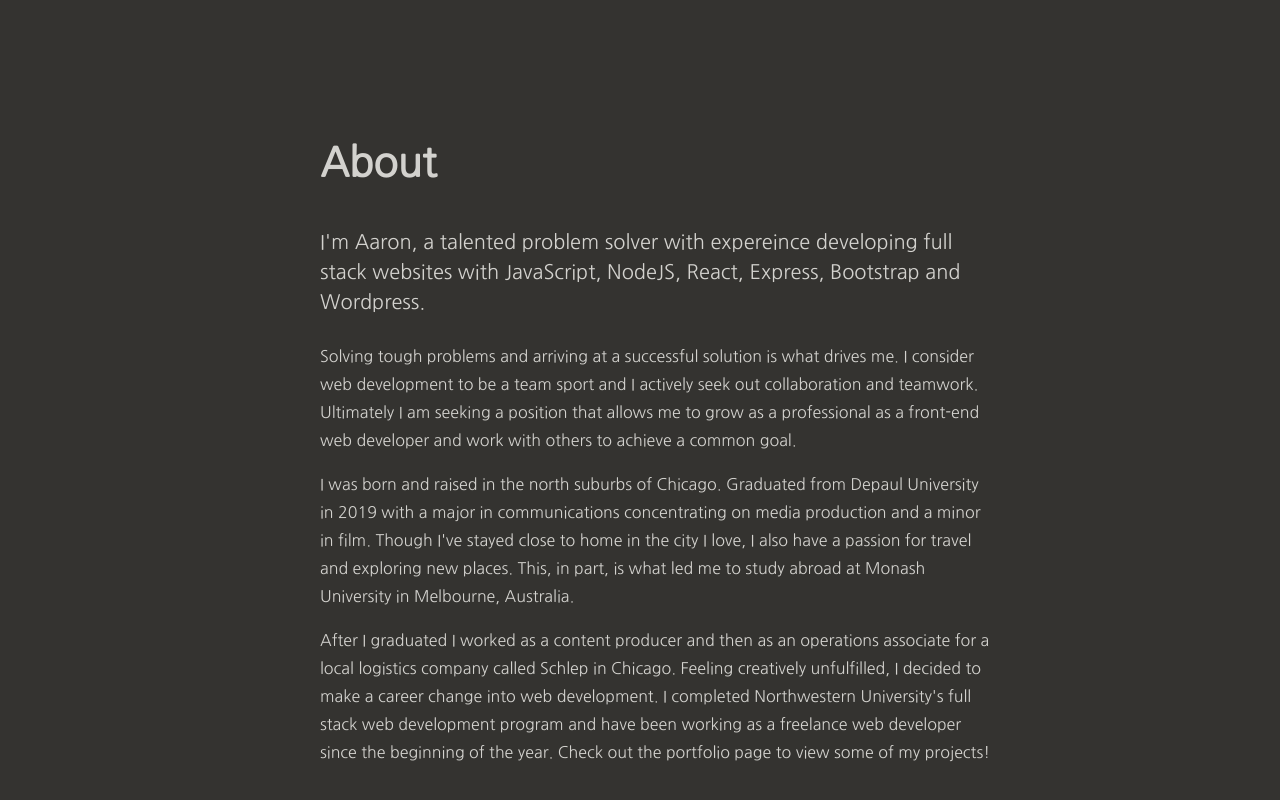
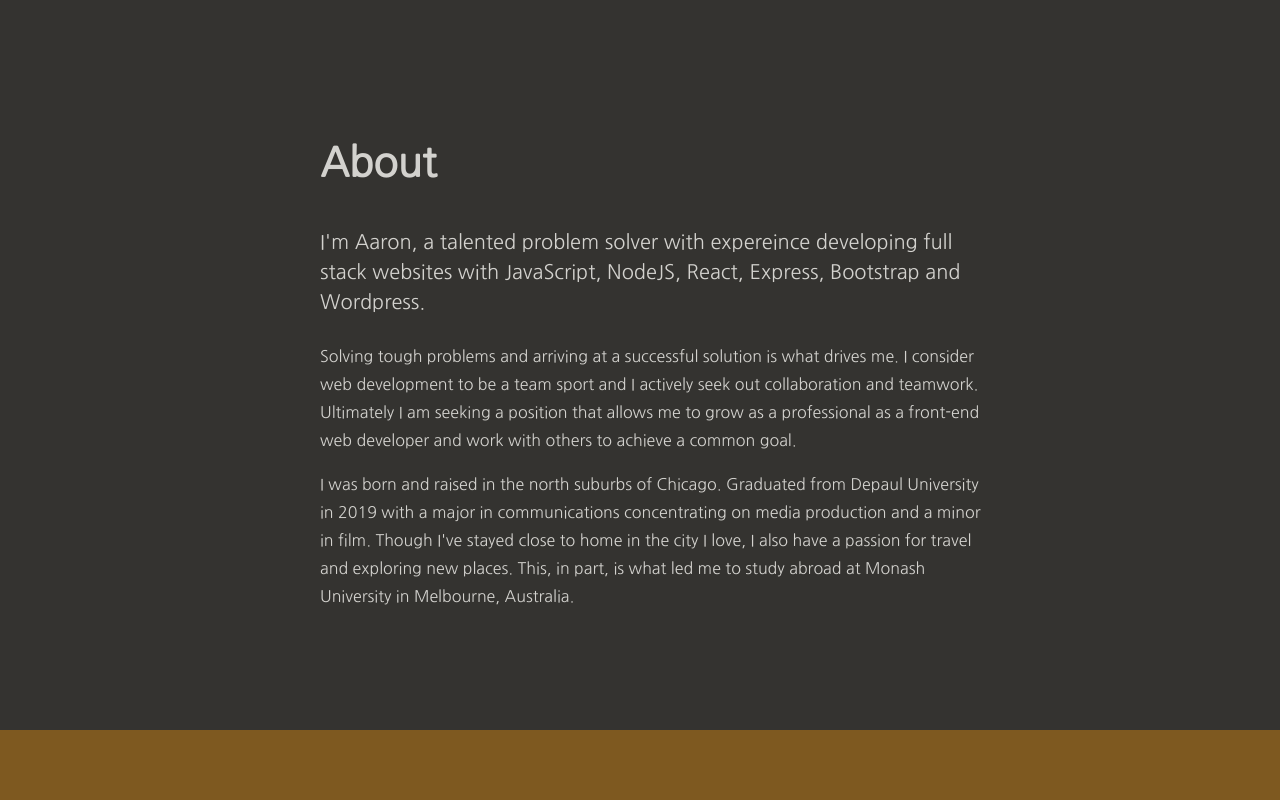
Before and after one commit to aaray12/AMR_Portfolio_21, a React (Create React App) app in the folder client/: page /about in a window 1280 px wide. Shown: the part 1141-1941 px from the top of the page. After the commit the page ends 1871 px from the top, so only its background shows below. Built offline with nearby package versions, Linux system fonts and the light colour scheme.

Commit message:
edited about content

```diff
--- a/client/src/pages/About.js
+++ b/client/src/pages/About.js
@@ -30,7 +30,6 @@ function AboutPage() {
                 Solving tough problems and arriving at a successful solution is what drives me. I consider web development to be a team sport and I actively seek out collaboration and teamwork. Ultimately I am seeking a position that allows me to grow as a professional as a front-end web developer and work with others to achieve a common goal.
                 </p>
                 <p>I was born and raised in the north suburbs of Chicago. Graduated from Depaul University in 2019 with a major in communications concentrating on media production and a minor in film. Though I've stayed close to home in the city I love, I also have a passion for travel and exploring new places. This, in part, is what led me to study abroad at Monash University in Melbourne, Australia.</p>
-                <p>After I graduated I worked as a content producer and then as an operations associate for a local logistics company called Schlep in Chicago. Feeling creatively unfulfilled, I decided to make a career change into web development. I completed Northwestern University's full stack web development program and have been working as a freelance web developer since the beginning of the year. Check out the portfolio page to view some of my projects!</p>
                 </div>
             </div>
             <div style ={{height: "33vh", }}></div>
```
